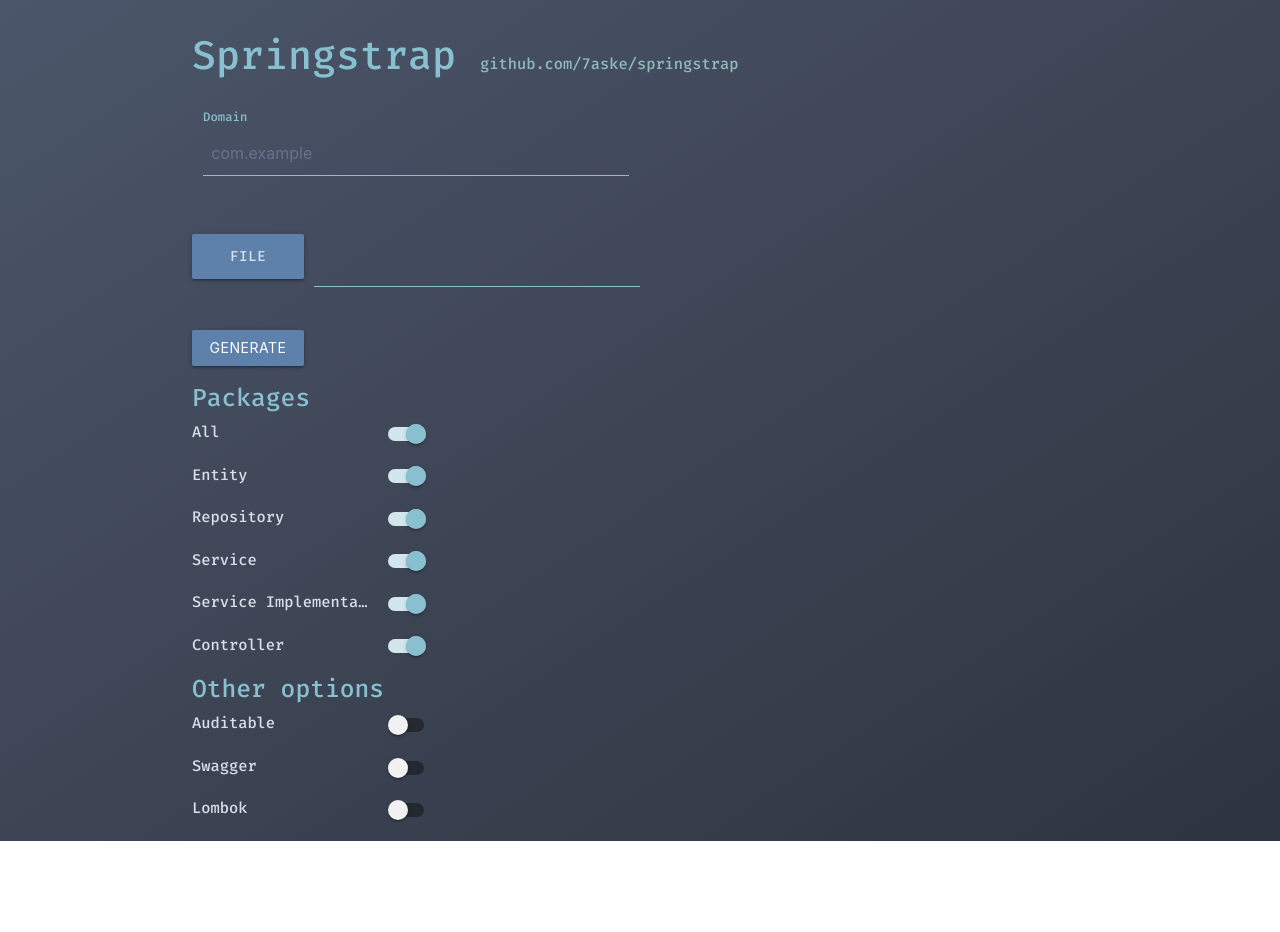
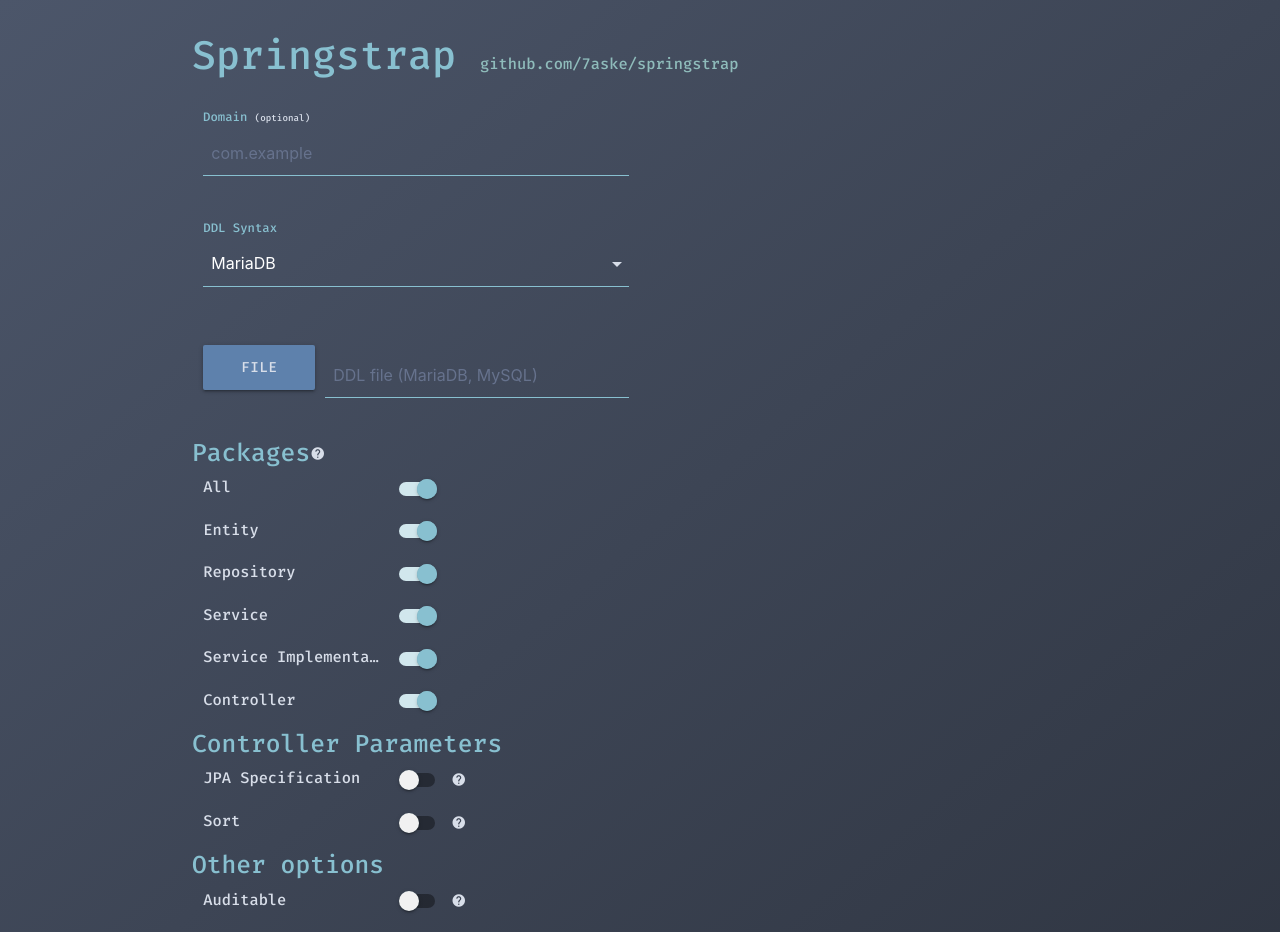
Before and after one commit to 7aske/springstrap-web, a React (Create React App) app: page / in a window 1280 px wide. Shown: the top 932 px of the page. Before the commit the page ends 841 px from the top, so only its background shows below. Built offline with nearby package versions, Linux system fonts and the light colour scheme.

Commit message:
added error handling, updated to match recent springstrap functionality

```diff
--- a/package.json
+++ b/package.json
@@ -17,6 +17,7 @@
     "react": "^17.0.2",
     "react-dom": "^17.0.2",
     "react-scripts": "4.0.3",
+    "react-tooltip": "^4.2.21",
     "sql-ddl-to-json-schema": "^4.0.4",
     "typescript": "^4.1.2",
     "web-vitals": "^1.0.1"
--- a/public/index.html
+++ b/public/index.html
@@ -23,6 +23,7 @@
     <meta property="twitter:description" content="Springstrap is Spring Boot project generator">
     <meta property="twitter:image" content="%PUBLIC_URL%/favico.png">
     <meta name="theme-color" content="#2e3440"/>
+    <link href="https://fonts.googleapis.com/icon?family=Material+Icons" rel="stylesheet">
   </head>
   <body>
     <noscript>You need to enable JavaScript to run this app.</noscript>
--- a/src/App.tsx
+++ b/src/App.tsx
@@ -1,11 +1,13 @@
 import React, { useRef, useEffect, ChangeEvent, useState } from "react";
-import run from "./lib/springstrap/src/web";
+import springstrap from "./lib/springstrap/src/web";
 import JSZip from "jszip";
 import { saveAs } from "file-saver";
 import M from "materialize-css";
+import ReactTooltip from "react-tooltip";
 
 function App() {
 	const fileInputRef = useRef<HTMLInputElement | null>();
+	const selectRef = useRef<HTMLSelectElement | null>();
 	const [options, setOptions] = useState<SpringStrapOptions>({
 		auditable: false,
 		controller: true,
@@ -33,8 +35,15 @@
 	}, []);
 
 	useEffect(() => {
-		console.log(options);
-	}, [options]);
+		if (selectRef.current)
+			M.FormSelect.init(selectRef.current, {
+				dropdownOptions: {
+					onCloseEnd: e => {
+						setOptions({...options, type: (e as any).value.toLowerCase()});
+					},
+				},
+			});
+	}, [selectRef.current]);
 
 	const handleToggleAll = (e: ChangeEvent<HTMLInputElement>) => {
 		if (e.target.checked) {
@@ -70,8 +79,31 @@
 	const handleFileRead = (e: any) => {
 		setLoading(true);
 		let text = e.target!.result;
+		if (!text) {
+			M.toast({html: "No file selected", classes: "theme-accent theme-black-text"});
+			setLoading(false);
+			return;
+		}
 		const base = options.domain.split(".").pop() || "springstrap";
-		const res = run(text, options);
+		let res: { filename: string, content: string }[] = [];
+		try {
+			res = springstrap(text, options);
+		} catch (e) {
+			if (e.message && e.message.startsWith("Syntax error")) {
+				M.toast({html: "Selected file is not a valid DDL file.", classes: "theme-accent theme-black-text"});
+			} else {
+				M.toast({html: e.message, classes: "theme-accent theme-black-text"});
+			}
+			setLoading(false);
+			return;
+		}
+
+		if (res.length === 0) {
+			M.toast({html: "Failed to generate", classes: "theme-accent theme-black-text"});
+			setLoading(false);
+			return;
+		}
+
 		const zip = new JSZip().folder(base)!;
 		res.forEach(file => {
 			zip.file(file.filename, file.content);
@@ -86,11 +118,15 @@
 	};
 
 	const read = () => {
-		if (!fileInputRef.current)
+		if (!fileInputRef.current) {
+			M.toast({html: "No file selected", classes: "theme-accent theme-black-text"});
 			return;
+		}
 		const file = fileInputRef.current.files![0];
-		if (!file)
+		if (!file) {
+			M.toast({html: "No file selected", classes: "theme-accent theme-black-text"});
 			return;
+		}
 		setLoading(true);
 		const reader = new FileReader();
 		reader.onload = handleFileRead;
@@ -99,43 +135,44 @@
 	return (
 		<div className="App">
 			<div className="container">
-				<h2>Springstrap <small><a target="_blank" rel="noopener" href="https://github.com/7aske/springstrap">github.com/7aske/springstrap</a></small></h2>
+				<h2>Springstrap <small><a target="_blank" rel="noopener"
+				                          href="https://github.com/7aske/springstrap">github.com/7aske/springstrap</a></small>
+				</h2>
 				<div className="row">
 					<div className="input-field col s12 m12 l6">
 						<input placeholder="com.example" onChange={handleToggleSwitch} value={options.domain}
 						       name="domain" type="text"/>
-						<label>Domain</label>
+						<label>Domain <small>(optional)</small></label>
 					</div>
 				</div>
 				<div className="row">
-					<div className="col s12 m12 l6 no-padding">
+					<div className="input-field col s12 m12 l6">
+						<select ref={ref => selectRef.current = ref}>
+							<option selected value="mariadb">MariaDB</option>
+							<option value="mysql">MySQL</option>
+						</select>
+						<label>DDL Syntax</label>
+					</div>
+				</div>
+				<div className="row">
+					<div className="col s12 m12 l6">
 						<div className="file-field input-field">
 							<div className="btn">
 								<span>File</span>
 								<input ref={ref => fileInputRef.current = ref} type="file"/>
 							</div>
 							<div className="file-path-wrapper">
-								<input className="file-path" type="text"/>
+								<input placeholder="DDL file (MariaDB, MySQL)" className="file-path" type="text"/>
 							</div>
 						</div>
 					</div>
 				</div>
+				<h5>Packages<i data-for="package-info"
+				               data-tip="Select between packages you want to generate. Generated code is highly opinionated."
+				               className="material-icons tiny">help</i></h5>
+				<ReactTooltip id="package-info" effect="solid" place="right" type="dark"/>
 				<div className="row">
-					<div className="col s12 l6 no-padding">
-						<button className="btn" onClick={read} disabled={loading}>Generate</button>
-						<div className="loader">
-							<div className={`preloader-wrapper ${loading ? "active" : ""}`}>
-								<div className="spinner-layer">
-									<div className="circle-clipper left">
-										<div className="circle"/>
-									</div>
-								</div>
-							</div>
-						</div>
-					</div>
-				</div>
-				<h5>Packages</h5>
-				<div className="row switch-flex">
+					<div className="col s12 switch-flex">
 						<div className="truncate">
 							All
 						</div>
@@ -148,7 +185,9 @@
 							</label>
 						</div>
 					</div>
-				<div className="row switch-flex">
+				</div>
+				<div className="row">
+					<div className="col s12 switch-flex">
 						<div className="truncate">
 							Entity
 						</div>
@@ -162,7 +201,9 @@
 							</label>
 						</div>
 					</div>
-				<div className="row switch-flex">
+				</div>
+				<div className="row">
+					<div className="col s12 switch-flex">
 						<div className="truncate">
 							Repository
 						</div>
@@ -176,7 +217,9 @@
 							</label>
 						</div>
 					</div>
-				<div className="row switch-flex">
+				</div>
+				<div className="row">
+					<div className="col s12 switch-flex">
 						<div className="truncate">
 							Service
 						</div>
@@ -190,7 +233,9 @@
 							</label>
 						</div>
 					</div>
-				<div className="row switch-flex">
+				</div>
+				<div className="row">
+					<div className="col s12 switch-flex">
 						<div className="truncate">
 							Service Implementation
 						</div>
@@ -204,7 +249,9 @@
 							</label>
 						</div>
 					</div>
-				<div className="row switch-flex">
+				</div>
+				<div className="row">
+					<div className="col s12 switch-flex">
 						<div className="truncate">
 							Controller
 						</div>
@@ -218,8 +265,51 @@
 							</label>
 						</div>
 					</div>
+				</div>
+				<h5>Controller Parameters</h5>
+				<div className="row">
+					<div className="col s12 switch-flex">
+						<div className="truncate">
+							JPA Specification
+						</div>
+						<div className="switch">
+							<label>
+								<input onChange={handleToggleSwitch}
+								       checked={options.specification}
+								       name={"specification"}
+								       type="checkbox"/>
+								<span className="lever"/>
+							</label>
+							<i data-for="specification-info"
+							   data-tip="Add converters and parsers to allow using generic JpaSpecification queries on all entities. Queries are parsed from a custom URL based query language"
+							   className="material-icons tiny">help</i>
+							<ReactTooltip id="specification-info" effect="solid" place="right" type="dark"/>
+						</div>
+					</div>
+				</div>
+				<div className="row">
+					<div className="col s12 switch-flex">
+						<div className="truncate">
+							Sort
+						</div>
+						<div className="switch">
+							<label>
+								<input onChange={handleToggleSwitch}
+								       checked={options.sort}
+								       name={"sort"}
+								       type="checkbox"/>
+								<span className="lever"/>
+							</label>
+							<i data-for="sort-info"
+							   data-tip="Add converter and request parameter for using Spring Sort objects in entity controllers"
+							   className="material-icons tiny">help</i>
+							<ReactTooltip id="sort-info" effect="solid" place="right" type="dark"/>
+						</div>
+					</div>
+				</div>
 				<h5>Other options</h5>
-				<div className="row switch-flex">
+				<div className="row">
+					<div className="col s12 switch-flex">
 						<div className="truncate">
 							Auditable
 						</div>
@@ -231,9 +321,15 @@
 								       type="checkbox"/>
 								<span className="lever"/>
 							</label>
+							<i data-for="auditable-info"
+							   data-tip="Make all entity classes extend a generic Auditable class that has recordStatus, lastModifiedBy, lastModifiedDate and createdDate fields"
+							   className="material-icons tiny">help</i>
+							<ReactTooltip id="auditable-info" effect="solid" place="right" type="dark"/>
 						</div>
 					</div>
-				<div className="row switch-flex">
+				</div>
+				<div className="row">
+					<div className="col s12 switch-flex">
 						<div className="truncate">
 							Swagger
 						</div>
@@ -245,9 +341,14 @@
 								       type="checkbox"/>
 								<span className="lever"/>
 							</label>
+							<i data-for="swagger-info" data-tip="Adds Swagger2 configuration class"
+							   className="material-icons tiny">help</i>
+							<ReactTooltip id="swagger-info" effect="solid" place="right" type="dark"/>
 						</div>
 					</div>
-				<div className="row switch-flex">
+				</div>
+				<div className="row">
+					<div className="col s12 switch-flex">
 						<div className="truncate">
 							Lombok
 						</div>
@@ -259,6 +360,22 @@
 								       type="checkbox"/>
 								<span className="lever"/>
 							</label>
+							<i data-for="lombok-info" data-tip="Replaces code with Lombok annotations where possible"
+							   className="material-icons tiny">help</i>
+							<ReactTooltip id="lombok-info" effect="solid" place="right" type="dark"/>
+						</div>
+					</div>
+				</div>
+				<div className="row">
+					<button className="btn" onClick={read} disabled={loading}>Generate</button>
+					<div className="loader">
+						<div className={`preloader-wrapper ${loading ? "active" : ""}`}>
+							<div className="spinner-layer">
+								<div className="circle-clipper left">
+									<div className="circle"/>
+								</div>
+							</div>
+						</div>
 					</div>
 				</div>
 			</div>
--- a/src/assets/styles/index.scss
+++ b/src/assets/styles/index.scss
@@ -14,6 +14,14 @@
   display: flex;
 }
 
+.switch {
+  position: relative;
+}
+.switch .material-icons {
+  position: absolute;
+  top: .25em;
+}
+
 h2 {
   small {
     font-size: 1rem;
```
Also changed, not shown: 1 other file (tests, documents, lock files or other folders). Lines whose indentation alone changed are shown as unchanged.
